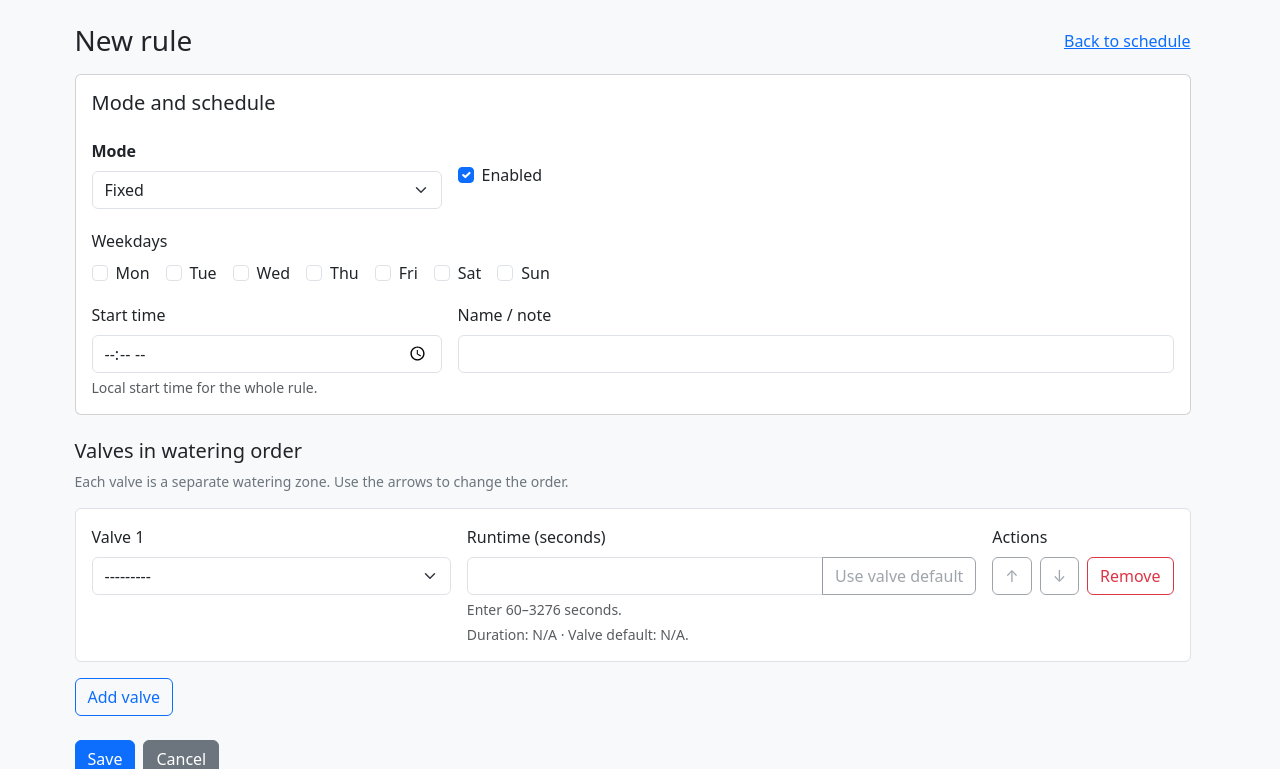
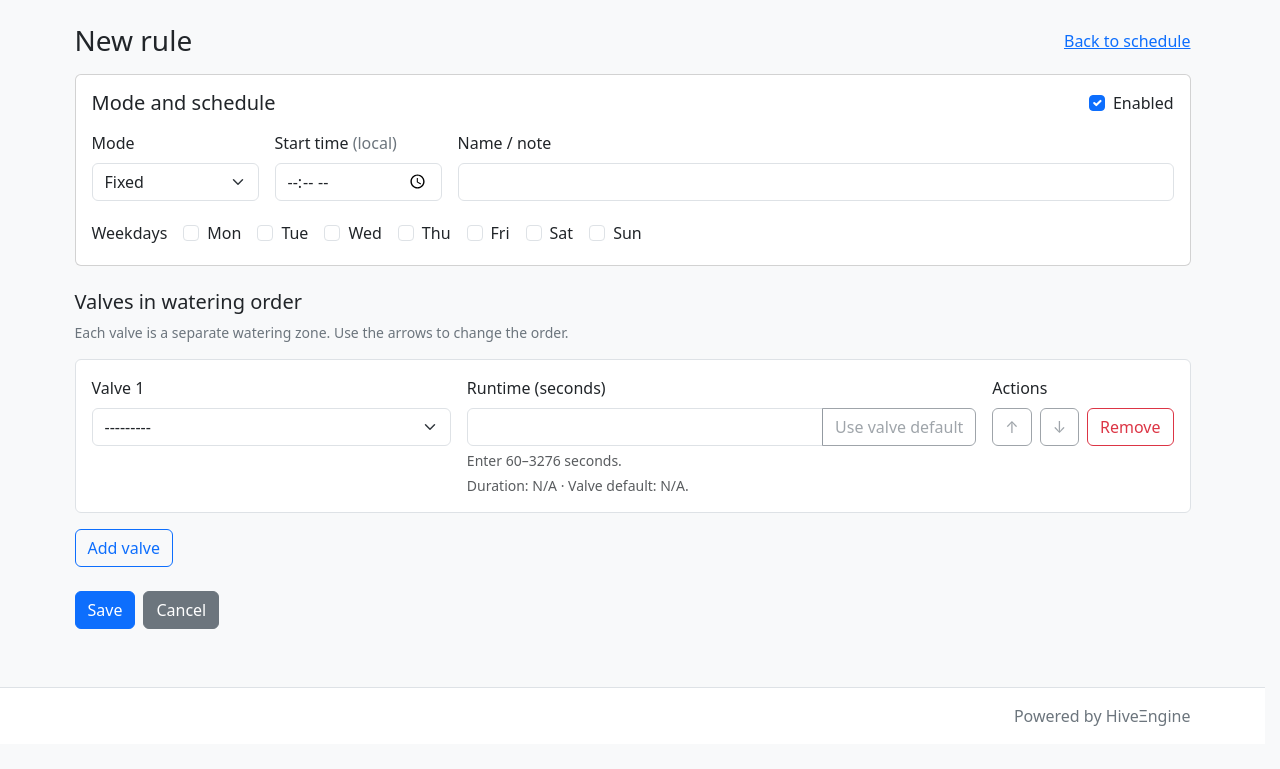
Before and after one commit to cafawo/rainwise, a Django app: page /schedule/new/ in a window 1280 px wide. Shown: the part 56-825 px from the top of the page. After the commit the page ends 782 px from the top, so only its background shows below. Run offline with Django 4.2, Linux system fonts and the light colour scheme; a user stored in the database is signed in; tables that the repository leaves empty hold one stand-in row (values such as "Sample post").

Commit message:
refactor(schedule_form): enhance layout and accessibility of form elements for improved user experience

```diff
--- a/templates/irrigation/schedule_form.html
+++ b/templates/irrigation/schedule_form.html
@@ -16,17 +16,38 @@
 <div class="d-flex justify-content-between align-items-center mb-3"><h1 class="h3 mb-0">{% if rule %}Edit{% else %}New{% endif %} rule</h1><a href="{% url 'schedule' %}">Back to schedule</a></div>
 <form method="post" id="editorForm" novalidate data-submitted="{{ submitted|yesno:'true,false' }}" data-existing="{{ editing_existing|yesno:'true,false' }}">
   {% csrf_token %}
-  <div class="card mb-4"><fieldset class="card-body">
-    <legend class="h5">Mode and schedule</legend>
-    <div class="row align-items-center g-3 mb-3">
-      <div class="col-md-4"><label for="{{ form.mode.id_for_label }}" class="form-label fw-semibold">Mode</label>{{ form.mode }}<div class="invalid-feedback d-block" id="{{ form.mode.auto_id }}_errors">{{ form.mode.errors }}</div></div>
-      <div class="col-md-8"><div class="form-check">{{ form.enabled }} <label for="{{ form.enabled.id_for_label }}">Enabled</label></div></div>
+  <div class="card mb-4"><fieldset class="card-body" aria-labelledby="ruleSettingsHeading">
+    <div class="d-flex flex-wrap justify-content-between align-items-center gap-2 mb-3">
+      <h2 class="h5 mb-0" id="ruleSettingsHeading">Mode and schedule</h2>
+      <div class="form-check mb-0">
+        {{ form.enabled }}
+        <label class="form-check-label" for="{{ form.enabled.id_for_label }}">Enabled</label>
+      </div>
     </div>
-    <div class="mb-3"><label class="form-label">Weekdays</label><div id="id_days_of_week" class="d-flex flex-wrap gap-3">{% for day in form.days_of_week %}<label class="form-check d-inline-flex gap-2">{{ day.tag }}{{ day.choice_label }}</label>{% endfor %}</div><div class="invalid-feedback d-block" id="id_days_of_week_errors">{{ form.days_of_week.errors }}</div></div>
     <div class="row g-3">
-      <div class="col-md-4"><label class="form-label" for="{{ form.start_time.id_for_label }}">Start time</label>{{ form.start_time }}<div class="invalid-feedback d-block" id="id_start_time_errors">{{ form.start_time.errors }}</div><div id="id_start_time_help" class="form-text">Local start time for the whole rule.</div></div>
-      <div class="col-md-8"><label class="form-label" for="{{ form.note.id_for_label }}">Name / note</label>{{ form.note }}<div class="invalid-feedback d-block" id="id_note_errors">{{ form.note.errors }}</div></div>
+      <div class="col-sm-6 col-md-3 col-lg-2">
+        <label for="{{ form.mode.id_for_label }}" class="form-label">Mode</label>
+        {{ form.mode }}
+        <div class="invalid-feedback d-block" id="{{ form.mode.auto_id }}_errors">{{ form.mode.errors }}</div>
+      </div>
+      <div class="col-sm-6 col-md-3 col-lg-2">
+        <label class="form-label" for="{{ form.start_time.id_for_label }}">Start time <span class="text-secondary" id="id_start_time_help">(local)</span></label>
+        {{ form.start_time }}
+        <div class="invalid-feedback d-block" id="id_start_time_errors">{{ form.start_time.errors }}</div>
+      </div>
+      <div class="col-md-6 col-lg-8">
+        <label class="form-label" for="{{ form.note.id_for_label }}">Name / note</label>
+        {{ form.note }}
+        <div class="invalid-feedback d-block" id="id_note_errors">{{ form.note.errors }}</div>
+      </div>
     </div>
+    <div class="d-flex flex-column flex-sm-row align-items-sm-center gap-2 gap-sm-3 mt-3">
+      <span id="weekdayLabel">Weekdays</span>
+      <div id="id_days_of_week" class="d-flex flex-wrap column-gap-3 row-gap-2" role="group" aria-labelledby="weekdayLabel">
+        {% for day in form.days_of_week %}<label class="form-check d-inline-flex gap-2 mb-0">{{ day.tag }}{{ day.choice_label }}</label>{% endfor %}
+      </div>
+    </div>
+    <div class="invalid-feedback d-block" id="id_days_of_week_errors">{{ form.days_of_week.errors }}</div>
   </fieldset></div>
   <fieldset class="mb-4" id="memberRowsSection">
     <legend class="h5">Valves in watering order</legend>
@@ -35,8 +56,6 @@
     <div id="memberRows" tabindex="-1">{% for member in members_formset %}{% include "irrigation/member_row.html" with position=forloop.counter %}{% endfor %}</div>
     <button class="btn btn-outline-primary" type="button" id="addMember" hidden>Add valve</button>
     <noscript><p>Enable JavaScript to add or reorder valves. Current rows can be edited or removed with their checkbox.</p></noscript>
-    <p id="smartRateHelp" class="form-text" {% if editor_mode != 'SMART' %}hidden{% endif %}>Smart needs measured watering rates. Existing members with N/A rates are retained and skipped until a rate is entered.</p>
-    <p id="smartBreakHelp" class="form-text" {% if editor_mode != 'SMART' %}hidden{% endif %}>Before a valve repeats, it rests for at least as long as its preceding run. Watering other valves counts toward that break. <a href="{% url 'curve' %}">Peak daily demand: {{ peak_daily_mm }} mm/day</a> · Coverage: {{ coverage_days }} days.</p>
   </fieldset>
 </form>
 <div class="d-flex flex-wrap align-items-center gap-2 mb-4">
@@ -71,8 +90,6 @@
   function refresh() {
     syncOrder();
     const smart = mode.value === "SMART";
-    document.getElementById("smartRateHelp").hidden = !smart;
-    document.getElementById("smartBreakHelp").hidden = !smart;
     const active = rows().filter(row => !field(row, "DELETE").checked);
     rows().forEach(row => {
       const select = field(row, "valve"), input = field(row, "duration_seconds");
```
Also changed, not shown: PLANS.md (+9 -4 lines).
